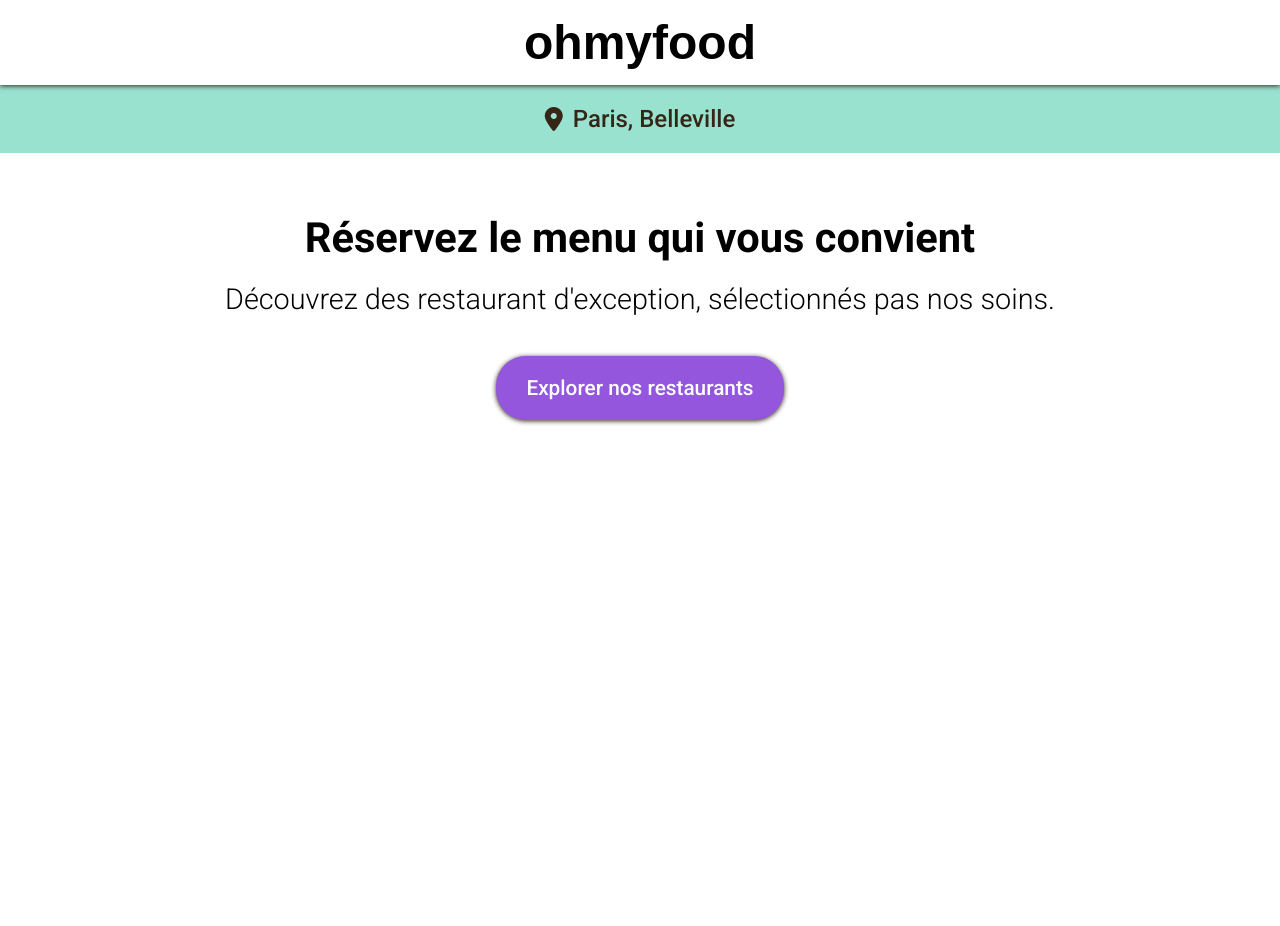
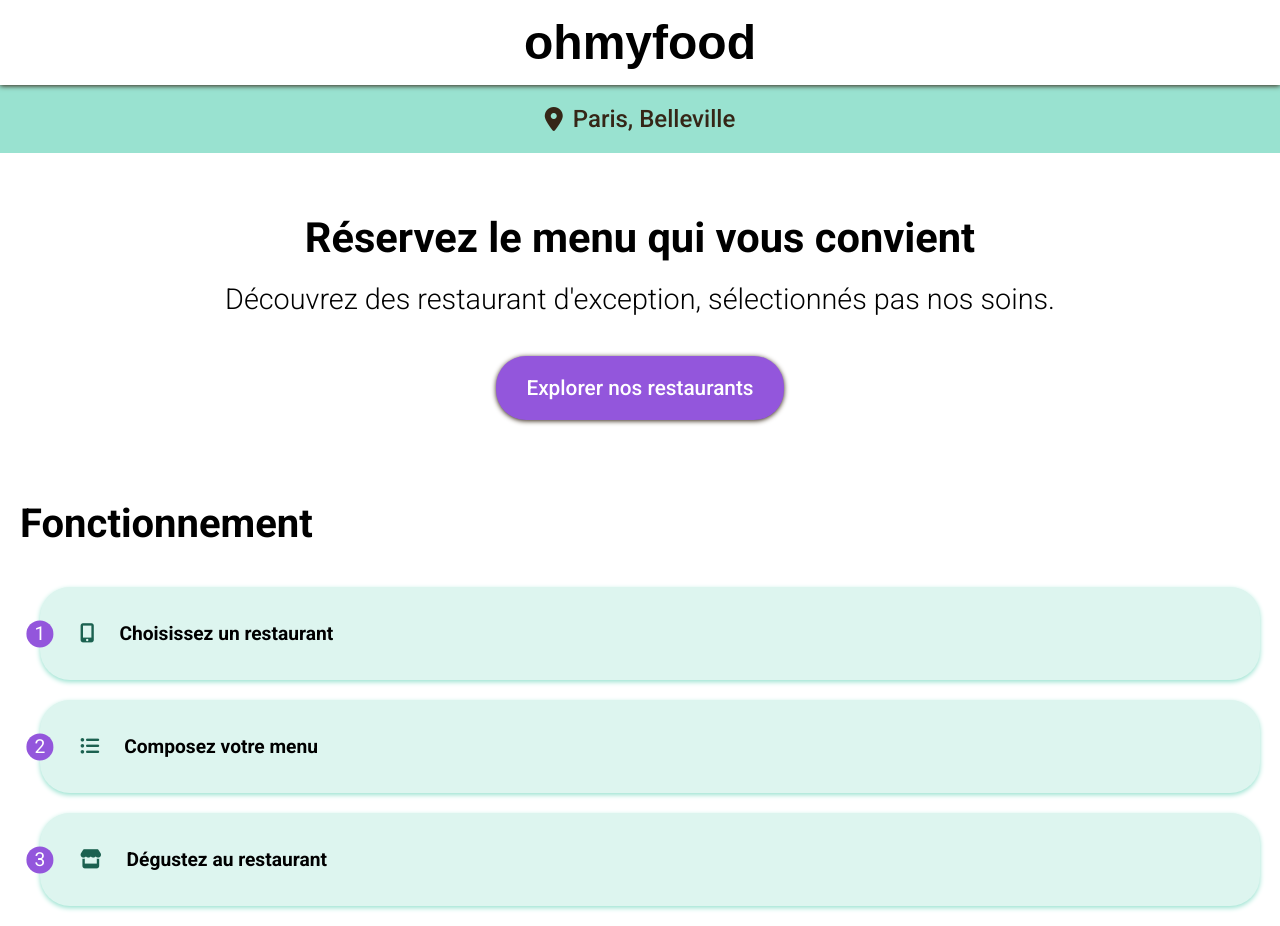
Before and after one commit to ValtnM/ValentinMonteiro_3_09072021, a website: page index.html in a window 1280 px wide. Before the commit the page ends 800 px from the top, so only its background shows below. Drawn offline with Linux system fonts and the light colour scheme; a web font is replaced by a local one.

Commit message:
Création de la partie 'Fonctionnement'

```diff
--- a/index.html
+++ b/index.html
@@ -30,6 +30,27 @@
                 <button class="presentation__button">Explorer nos restaurants</button>
             </div>
 
+            <section class="explication">
+                <h2 class="explication__title">Fonctionnement</h2>
+                <div class="explication__description">
+                    <div class="explication__description__step">
+                        <p>1</p>
+                        <i class="fas fa-mobile-alt"></i>
+                        <h3>Choisissez un restaurant</h3>
+                    </div>
+                    <div class="explication__description__step">
+                        <p>2</p>
+                        <i class="fas fa-list-ul"></i>
+                        <h3>Composez votre menu</h3>
+                    </div>
+                    <div class="explication__description__step">
+                        <p>3</p>
+                        <i class="fas fa-store"></i>
+                        <h3>Dégustez au restaurant</h3>
+                    </div>
+                </div>
+            </section>
+
         </main>
     </div>
 </body>
--- a/sass/main.scss
+++ b/sass/main.scss
@@ -1,7 +1,7 @@
 $primary-color: #9356DC;
 $secondary-color: #FF79DA;
 $tertiary-color: #99E2D0;
-
+$box-shadow: 0 2px 5px $tertiary-color;
 * {
     margin: 0;
     box-sizing: border-box;
@@ -75,3 +75,56 @@ h1 {
         box-shadow: 0 1px 5px #352617;
     }
 }
+
+
+/* ------> EXPLICATION <------- */
+
+.explication {
+    margin: 0 20px;
+
+    &__title {
+        font-weight: 700;
+        font-size: 2.5rem;
+        margin-bottom: 40px;
+    }
+
+    &__description {
+        text-align: center;
+
+        &__step {
+            position: relative;
+            display: flex;
+            flex-direction: row;
+            align-items: center;
+            width: auto;
+            background: lighten($tertiary-color, 17);
+            padding: 35px 40px;
+            margin: 0 0 20px 20px;
+            border-radius: 30px;
+            box-shadow: $box-shadow;
+
+            & p, i, h3 {
+                font-size: 1.2rem;
+            }
+
+            & p {
+                position: absolute;
+                top: 50%;
+                left: 0;
+                color: white;
+                width: 1.7rem;
+                height: 1.7rem;
+                line-height: 1.7rem;
+                background: $primary-color;
+                border-radius: 50%;
+                transform: translate(-50%, -50%);
+            }
+
+            & i {
+                color: darken($tertiary-color, 50);
+                margin-right: 25px;
+            }
+
+        }
+    }
+}
```
Also changed, not shown: assets/css/style.css, 1 other file.
